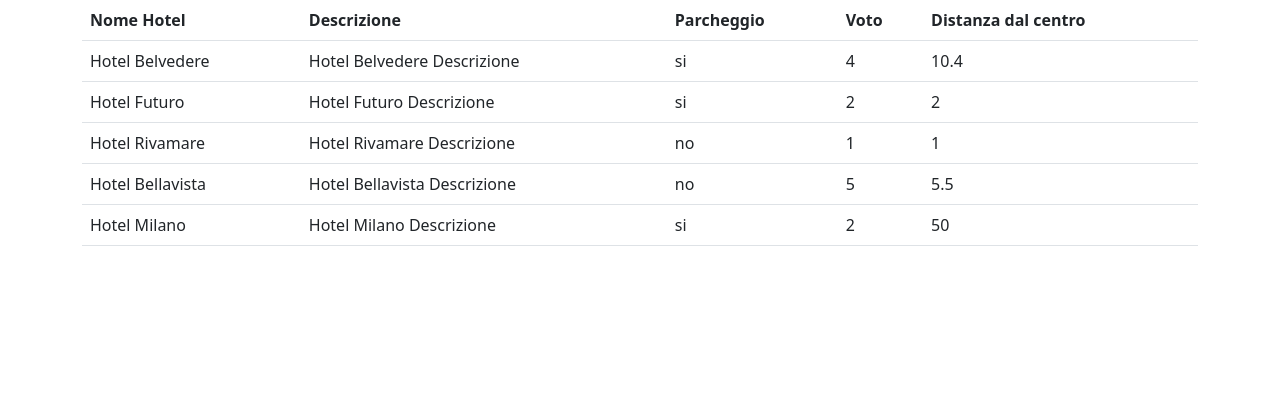
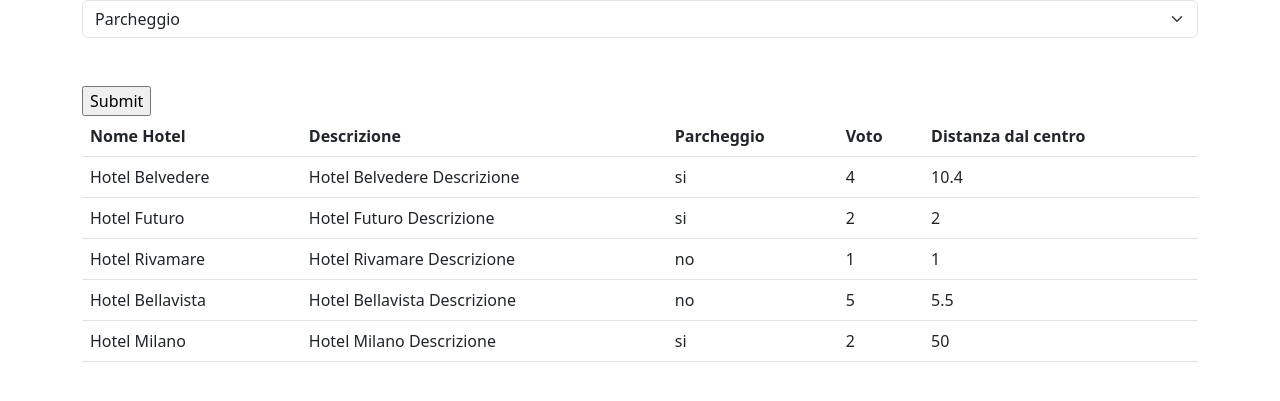
Before and after one commit to S-Lombardi/php-hotel, a PHP site: page / in a window 1280 px wide. Shown: the top 401 px of the page. Run offline with PHP 8.4, Linux system fonts and the light colour scheme.

Commit message:
Inserita select per selezionare l'htel con o senza parcheggio

```diff
--- a/index.php
+++ b/index.php
@@ -1,5 +1,36 @@
 <?php
     include __DIR__.'/partials/hotels.php';
+
+
+    if(isset($_GET['parking'])){
+
+        //variabile per il valore parking selezionato nella select
+        $parking_selected = $_GET['parking'];
+
+        if($parking_selected != "tutti") {
+        //converto il valore inserito dall'utente in un booleano
+            $parking_selected = filter_var($parking_selected,FILTER_VALIDATE_BOOLEAN);
+            echo $parking_selected;
+            //creo un array vuoto in cui inserire gli array associativi si hotels
+            $hotel_with_park = [];
+
+            foreach($hotels as $item){
+                //Se il valore selezionato è uguale a quello ciclato,
+                // lo inserisco nell' array
+                if($parking_selected == $item ['parking']){
+                    $hotel_with_park []= $item;
+
+                }
+
+            };
+
+            $hotels = $hotel_with_park;
+        }
+
+    }
+
+
+
 ?>
 
 
@@ -12,9 +43,24 @@
         <title>php Hotel</title>
     </head>
     <body>
+        <!-- FORM -->
+        <div class="container">
+            <form action="index.php" method="GET">
+                <!-- Select parcheggio -->
+                <select  class="form-select mb-5 " name="parking" >
+                    <option value="tutti" selected>Parcheggio</option>
+                    <option value="yes">Hotel con parcheggio</option>
+                    <option value="no">Hotel senza parcheggio</option>
+                </select>
+                <input type="submit">
+                <!-- Fine Select parcheggio -->
+            </form>
+        </div>
+        <!-- FINE FORM -->
 
+
+        <!-- TABELLA -->
         <div class="container">
-
             <table class="table">
                     <thead>
                         <tr>
@@ -48,5 +94,6 @@
                 <?php }?>
             </table>
         </div>
+        <!-- FINE TABELLA -->
     </body>
 </html>
```
